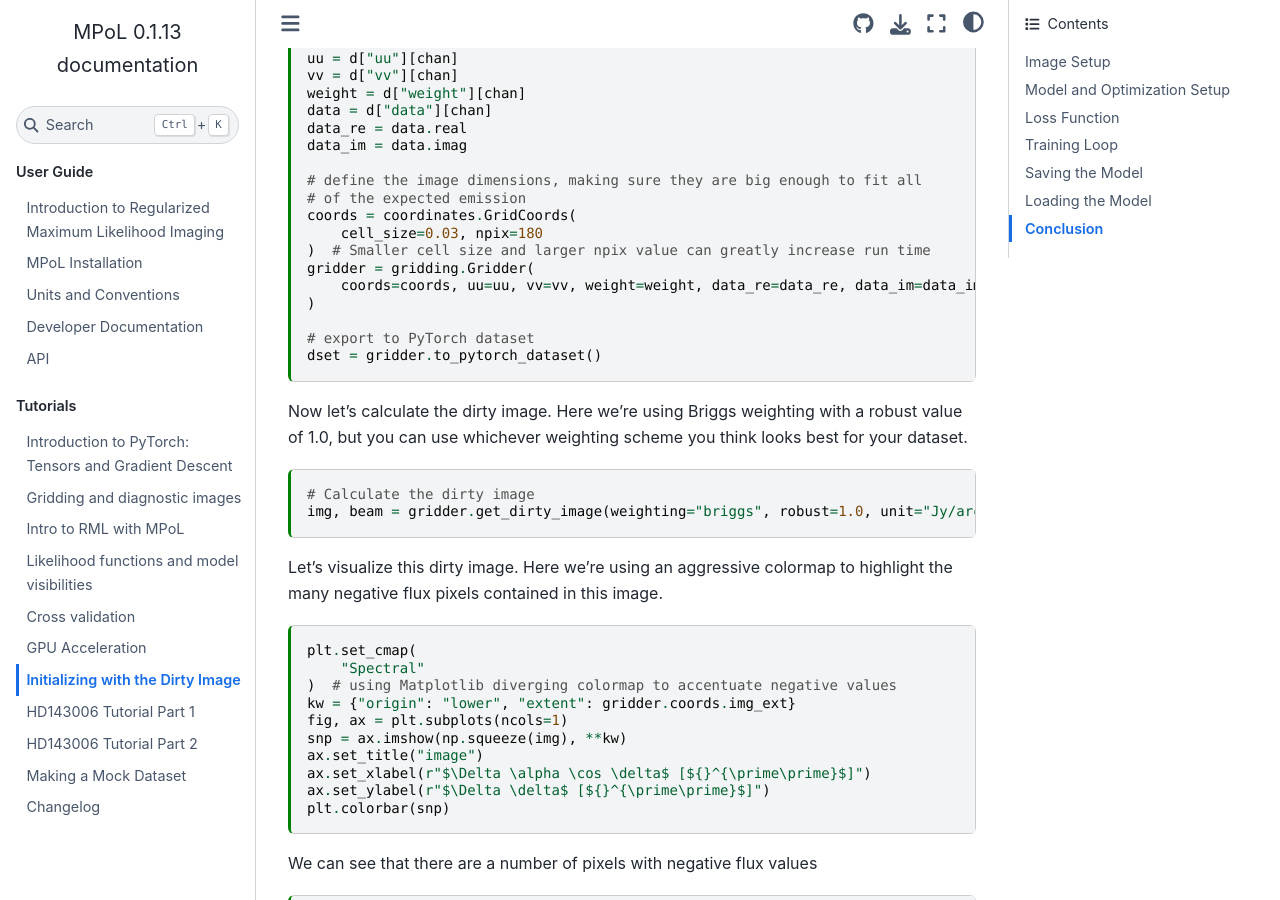
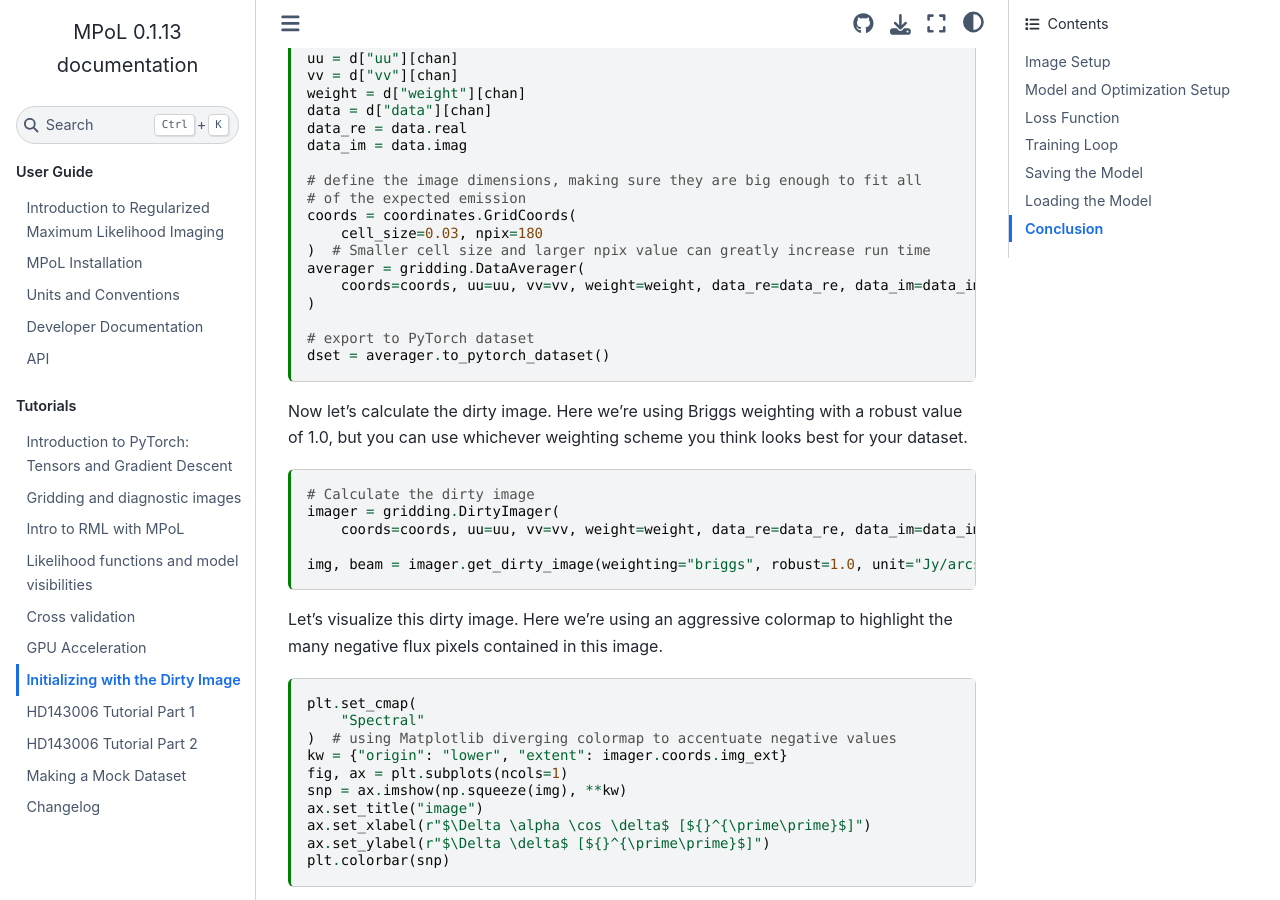
Before and after one commit to MPoL-dev/MPoL, a Sphinx documentation site: the page built from docs/ci-tutorials/initializedirtyimage.md, in a window 1280 px wide and 900 px high, scrolled down 1478 px. Built offline with Sphinx 7.4.7 and the Sphinx Book theme 1.1.4, drawn with Linux system fonts in a browser that asks for light colours.

Commit message:
updates to ci tutorials.

````diff
--- a/docs/ci-tutorials/initializedirtyimage.md
+++ b/docs/ci-tutorials/initializedirtyimage.md
@@ -69,19 +69,22 @@ data_im = data.imag
 coords = coordinates.GridCoords(
     cell_size=0.03, npix=180
 )  # Smaller cell size and larger npix value can greatly increase run time
-gridder = gridding.Gridder(
+averager = gridding.DataAverager(
     coords=coords, uu=uu, vv=vv, weight=weight, data_re=data_re, data_im=data_im
 )
 
 # export to PyTorch dataset
-dset = gridder.to_pytorch_dataset()
+dset = averager.to_pytorch_dataset()
 ```
 
 Now let's calculate the dirty image. Here we're using Briggs weighting with a robust value of 1.0, but you can use whichever weighting scheme you think looks best for your dataset.
 
 ```{code-cell}
 # Calculate the dirty image
-img, beam = gridder.get_dirty_image(weighting="briggs", robust=1.0, unit="Jy/arcsec^2")
+imager = gridding.DirtyImager(
+    coords=coords, uu=uu, vv=vv, weight=weight, data_re=data_re, data_im=data_im)
+
+img, beam = imager.get_dirty_image(weighting="briggs", robust=1.0, unit="Jy/arcsec^2")
 ```
 
 Let's visualize this dirty image. Here we're using an aggressive colormap to highlight the many negative flux pixels contained in this image.
@@ -90,7 +93,7 @@ Let's visualize this dirty image. Here we're using an aggressive colormap to hig
 plt.set_cmap(
     "Spectral"
 )  # using Matplotlib diverging colormap to accentuate negative values
-kw = {"origin": "lower", "extent": gridder.coords.img_ext}
+kw = {"origin": "lower", "extent": imager.coords.img_ext}
 fig, ax = plt.subplots(ncols=1)
 snp = ax.imshow(np.squeeze(img), **kw)
 ax.set_title("image")
````
Also changed, not shown: docs/ci-tutorials/fakedata.md (+4 -4 lines).
